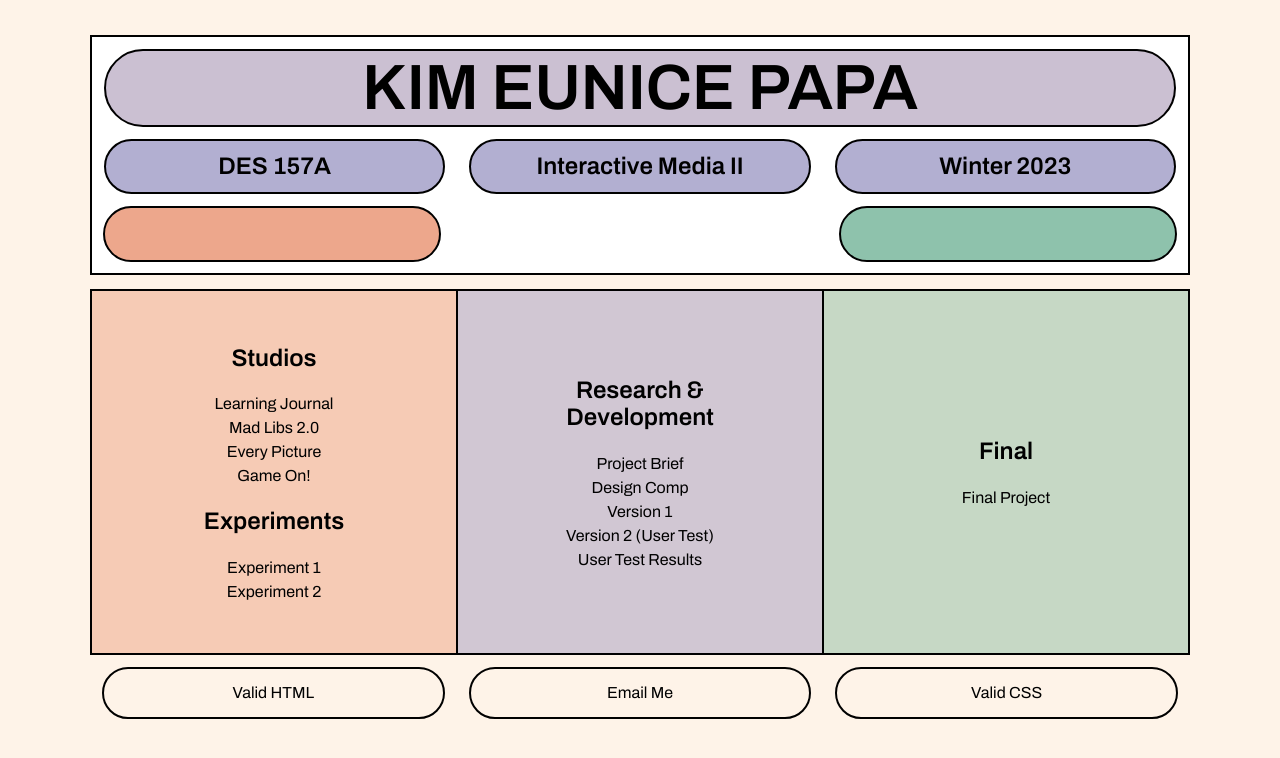
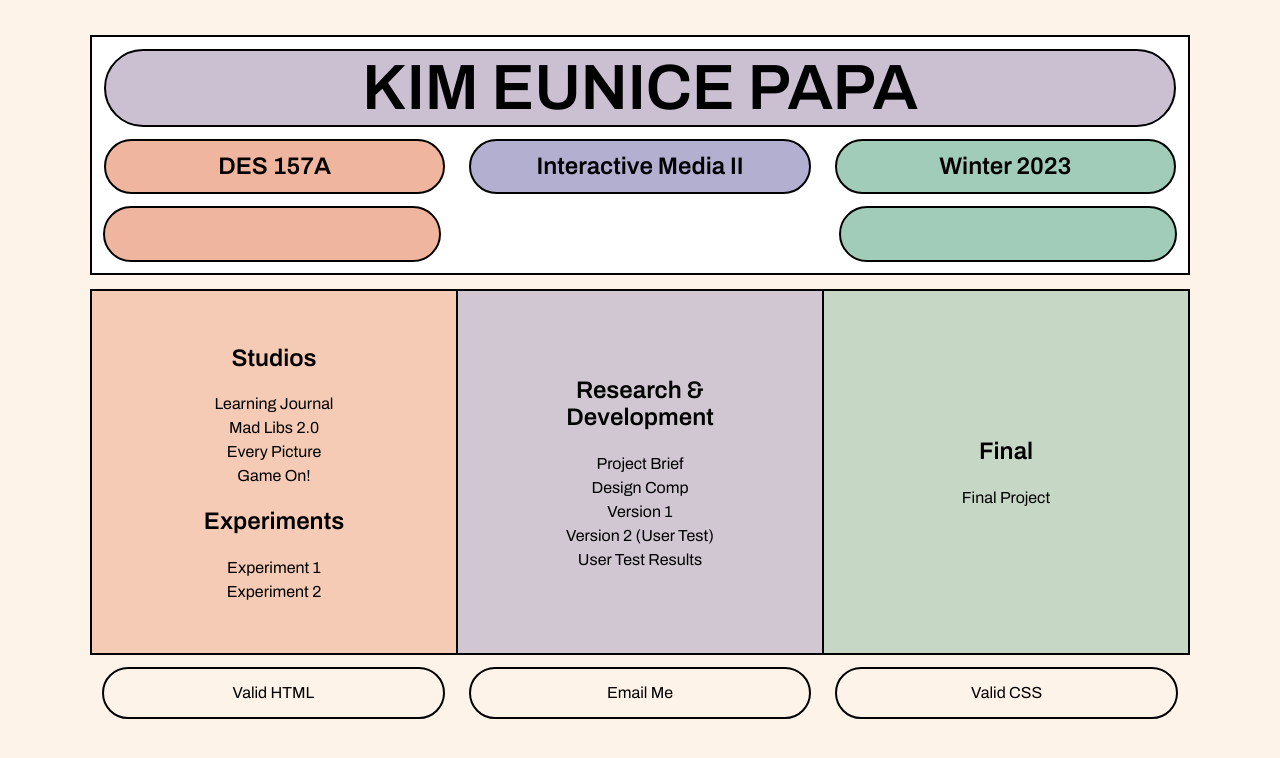
Before and after one commit to kimeunicepapa/des157a, a plain HTML site: page index.html in a window 1280 px wide. Drawn offline with nearby package versions, Linux system fonts and the light colour scheme.

Commit message:
color updated

```diff
--- a/index.html
+++ b/index.html
@@ -25,9 +25,9 @@
             </div>
 
             <div id = "classInfo">
-            <h2>DES 157A</h2>
-            <h2>Interactive Media II</h2>
-            <h2>Winter 2023</h2>
+            <h2 id="class1">DES 157A</h2>
+            <h2 id="class2">Interactive Media II</h2>
+            <h2 id="class3">Winter 2023</h2>
             </div>
             <div id="rect">
             <div id="rect1"></div>
--- a/styles.css
+++ b/styles.css
@@ -120,8 +120,20 @@ footer {
     border-radius: 30px;
     border: 2px solid black;
     text-align: center;
+
+
+}
+
+#class1 {
+    background-color: rgba(225, 109, 64, 50%);
+}
+
+#class2 {
     background-color: rgba(102, 97, 163, 50%);
+}
 
+#class3 {
+    background-color: rgba(68, 153, 117, 50%);
 }
 
 
@@ -160,7 +172,7 @@ footer {
     left: 0;
     width: 334px;
     height: 52px;
-    background-color: rgba(68, 153, 117, 60%);
+    background-color: rgba(68, 153, 117, 50%);
     border: 2px solid black;
     border-radius: 30px;
 
@@ -172,7 +184,7 @@ footer {
     right: 0;
     width: 334px;
     height: 52px;
-    background-color: rgba(225, 109, 64, 60%);
+    background-color: rgba(225, 109, 64, 50%);
     border: 2px solid black;
     border-radius: 30px;
 
```
